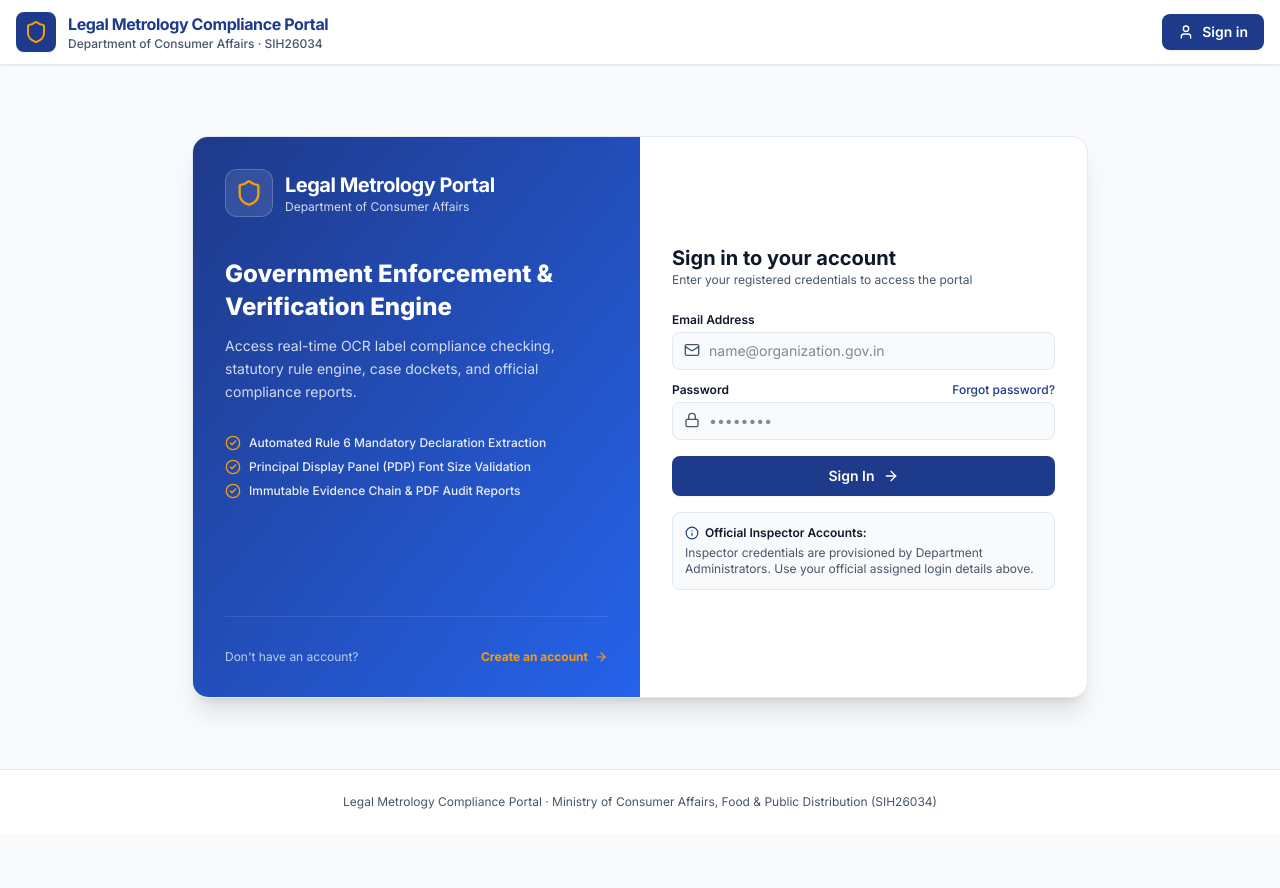
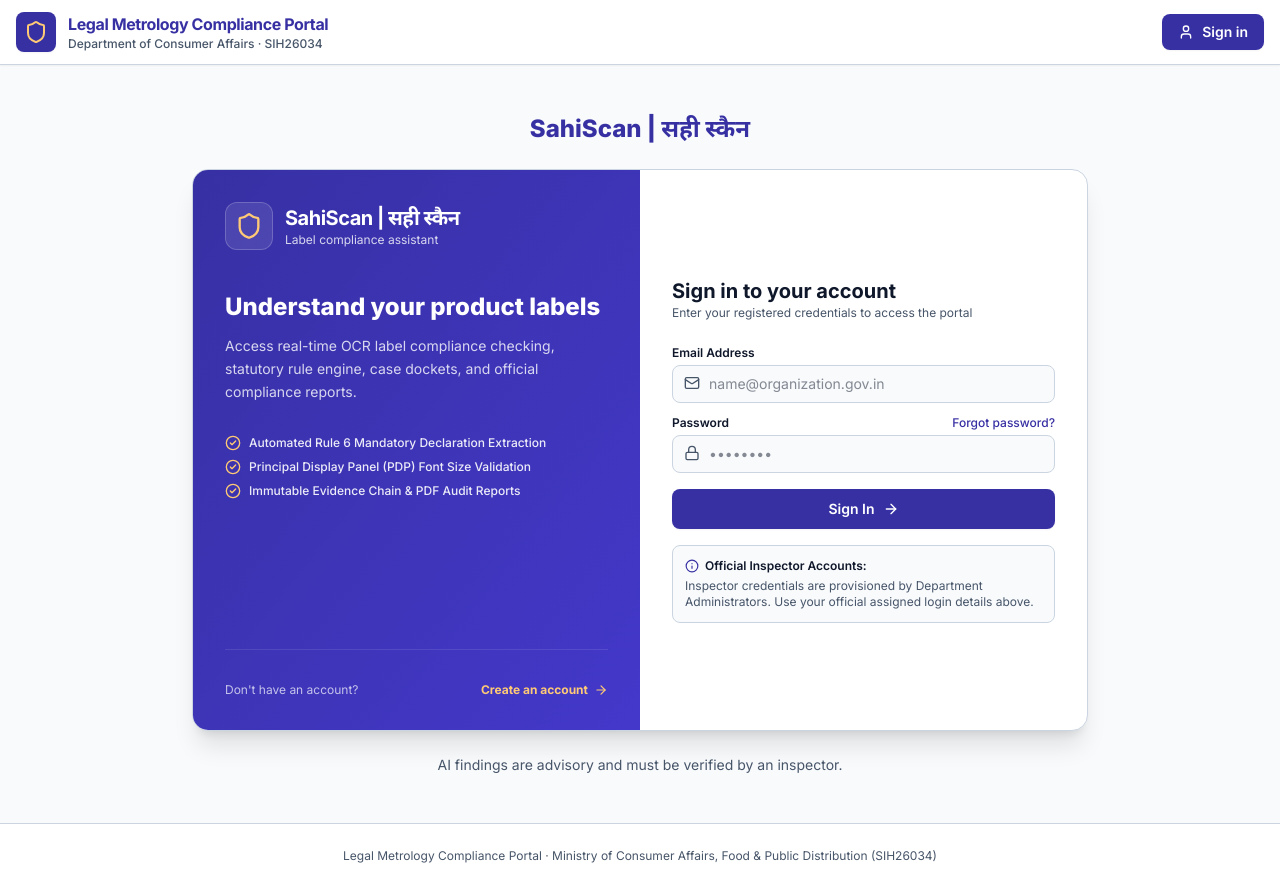
Before and after one commit to HarshalPatil-HP/_Build2Solve, a React (Vite) app in the folder Frontend/: page /auth in a window 1280 px wide. Before the commit the page ends 834 px from the top, so only its background shows below. Built offline with nearby package versions, Linux system fonts and the light colour scheme; no server answers.

Commit message:
style: preserve SahiScan theme and reconcile project status

```diff
--- a/Frontend/src/components/auth/SlidingAuthPanel.jsx
+++ b/Frontend/src/components/auth/SlidingAuthPanel.jsx
@@ -134,14 +134,14 @@ export default function SlidingAuthPanel() {
                 <Shield className="h-7 w-7 text-accent-saffron" />
               </div>
               <div>
-                <h2 className="text-xl font-bold tracking-tight">Legal Metrology Portal</h2>
-                <p className="text-xs text-white/80">Department of Consumer Affairs</p>
+                <h2 className="text-xl font-bold tracking-tight">SahiScan | सही स्कैन</h2>
+                <p className="text-xs text-white/80">Label compliance assistant</p>
               </div>
             </div>
 
             <div className="pt-6 space-y-3">
               <h3 className="text-2xl font-extrabold leading-snug">
-                {isSignup ? 'Start Pre-Market & Label Audits' : 'Government Enforcement & Verification Engine'}
+                {isSignup ? 'Start Pre-Market & Label Audits' : 'Understand your product labels'}
               </h3>
               <p className="text-sm text-white/80 leading-relaxed">
                 {isSignup
--- a/Frontend/src/components/scan/ScanResultCard.jsx
+++ b/Frontend/src/components/scan/ScanResultCard.jsx
@@ -30,7 +30,7 @@ export default function ScanResultCard({ scanData, role, onFileComplaint, onLock
       case 'compliant':
       case 'pass':
         return {
-          bg: 'bg-green-600 text-white',
+          bg: 'bg-status-compliant text-white',
           icon: <ShieldCheck className="h-6 w-6" />,
           title: 'Statutory Compliance Verified',
           subtitle: 'All Rule 6 mandatory declarations and Rule 7 font standards are met.',
@@ -38,7 +38,7 @@ export default function ScanResultCard({ scanData, role, onFileComplaint, onLock
       case 'non_compliant':
       case 'fail':
         return {
-          bg: 'bg-red-600 text-white',
+          bg: 'bg-status-non-compliant text-white',
           icon: <XCircle className="h-6 w-6" />,
           title: 'Statutory Non-Compliance Flagged',
           subtitle: `${violations.length || 1} violation(s) detected under Legal Metrology Rules, 2011.`,
@@ -46,7 +46,7 @@ export default function ScanResultCard({ scanData, role, onFileComplaint, onLock
       case 'needs_review':
       default:
         return {
-          bg: 'bg-amber-600 text-white',
+          bg: 'bg-status-needs-review text-white',
           icon: <AlertTriangle className="h-6 w-6" />,
           title: 'Manual Visual Review Required',
           subtitle: 'Certain label declarations require visual verification or physical dimensions.',
@@ -59,7 +59,8 @@ export default function ScanResultCard({ scanData, role, onFileComplaint, onLock
   const docxUrl = scanService.getReportUrl(scanId, 'docx');
 
   return (
-    <div className="space-y-6">
+    <div className="space-y-6 font-sans">
+      <h1 className="text-xl font-extrabold text-primary">SahiScan | सही स्कैन</h1>
       {/* Top Banner */}
       <div className={`rounded-2xl p-6 shadow-md flex items-center justify-between gap-4 ${banner.bg}`}>
         <div className="flex items-center gap-4">
@@ -275,6 +276,7 @@ export default function ScanResultCard({ scanData, role, onFileComplaint, onLock
           </div>
         </div>
       </div>
+      <footer className="border-t border-border pt-4 text-center text-sm text-text-secondary">AI findings are advisory and must be verified by an inspector.</footer>
     </div>
   );
 }
--- a/Frontend/src/index.css
+++ b/Frontend/src/index.css
@@ -1,29 +1,6 @@
-@import url('https://fonts.googleapis.com/css2?family=Inter:wght@400;500;600;700;800&family=Noto+Sans:wght@400;500;600;700&display=swap');
+@import url('https://fonts.googleapis.com/css2?family=Inter:wght@400;500;600;700;800&family=Noto+Sans+Devanagari:wght@400;500;600;700&display=swap');
 @import 'tailwindcss';
-
-/*
-  Design Tokens — "Modern Electric Glass Blue" Government Tech Theme
-*/
-@theme {
-  --font-sans: 'Inter', 'Noto Sans', ui-sans-serif, system-ui, sans-serif;
-
-  --color-primary: #1e3a8a;          /* Electric Royal Slate Blue */
-  --color-primary-light: #2563eb;    /* Vibrant Royal Blue */
-  --color-accent-saffron: #f59e0b;   /* Modern Amber/Gold */
-  --color-accent-green: #10b981;     /* Emerald Green */
-  --color-bg: #f8fafc;               /* Modern Slate Surface BG */
-  --color-surface: #ffffff;          /* Pure White Card */
-  --color-border: #e2e8f0;           /* Subtle Slate Border */
-
-  --color-status-compliant: #10b981;     /* Emerald 500 */
-  --color-status-non-compliant: #ef4444; /* Red 500 */
-  --color-status-needs-review: #d97706;  /* Amber 600 */
-  --color-status-exempt: #64748b;        /* Slate 500 */
-  --color-status-pending: #3b82f6;       /* Blue 500 */
-
-  --color-text-primary: #0f172a;     /* Slate 900 */
-  --color-text-secondary: #475569;   /* Slate 600 */
-}
+@import './styles/tokens.css';
 
 html,
 body,
--- a/Frontend/src/pages/auth/AuthPage.jsx
+++ b/Frontend/src/pages/auth/AuthPage.jsx
@@ -2,8 +2,10 @@ import SlidingAuthPanel from '../../components/auth/SlidingAuthPanel';
 
 export default function AuthPage() {
   return (
-    <div className="flex min-h-[calc(100vh-10rem)] items-center justify-center p-4">
+    <div className="flex min-h-[calc(100vh-10rem)] flex-col items-center justify-center gap-6 bg-bg p-4 font-sans">
+      <h1 className="text-center text-2xl font-extrabold text-primary">SahiScan | सही स्कैन</h1>
       <SlidingAuthPanel />
+      <footer className="max-w-xl text-center text-sm text-text-secondary">AI findings are advisory and must be verified by an inspector.</footer>
     </div>
   );
 }
--- /dev/null
+++ b/Frontend/src/styles/tokens.css
@@ -0,0 +1,21 @@
+/* Shared theme values, exposed to Tailwind v4 through @theme below. */
+@theme {
+  --font-sans: 'Inter', 'Noto Sans Devanagari', ui-sans-serif, system-ui, sans-serif;
+  --font-devanagari: 'Noto Sans Devanagari', sans-serif;
+  --color-primary: #3730a3;
+  --color-primary-light: #4338ca;
+  --color-accent-saffron: #ffca75;
+  --color-accent-green: #166534;
+  --color-bg: #f8fafc;
+  --color-surface: #ffffff;
+  --color-border: #cbd5e1;
+  --color-text-primary: #0f172a;
+  --color-text-secondary: #475569;
+  --color-status-compliant: #166534;
+  --color-status-non-compliant: #b91c1c;
+  --color-status-needs-review: #92400e;
+  --color-status-exempt: #475569;
+  --color-status-pending: #1d4ed8;
+  --radius-card: 1rem;
+  --radius-control: 0.5rem;
+}
```
Also changed, not shown: 1 other file (tests, documents, lock files or other folders).
